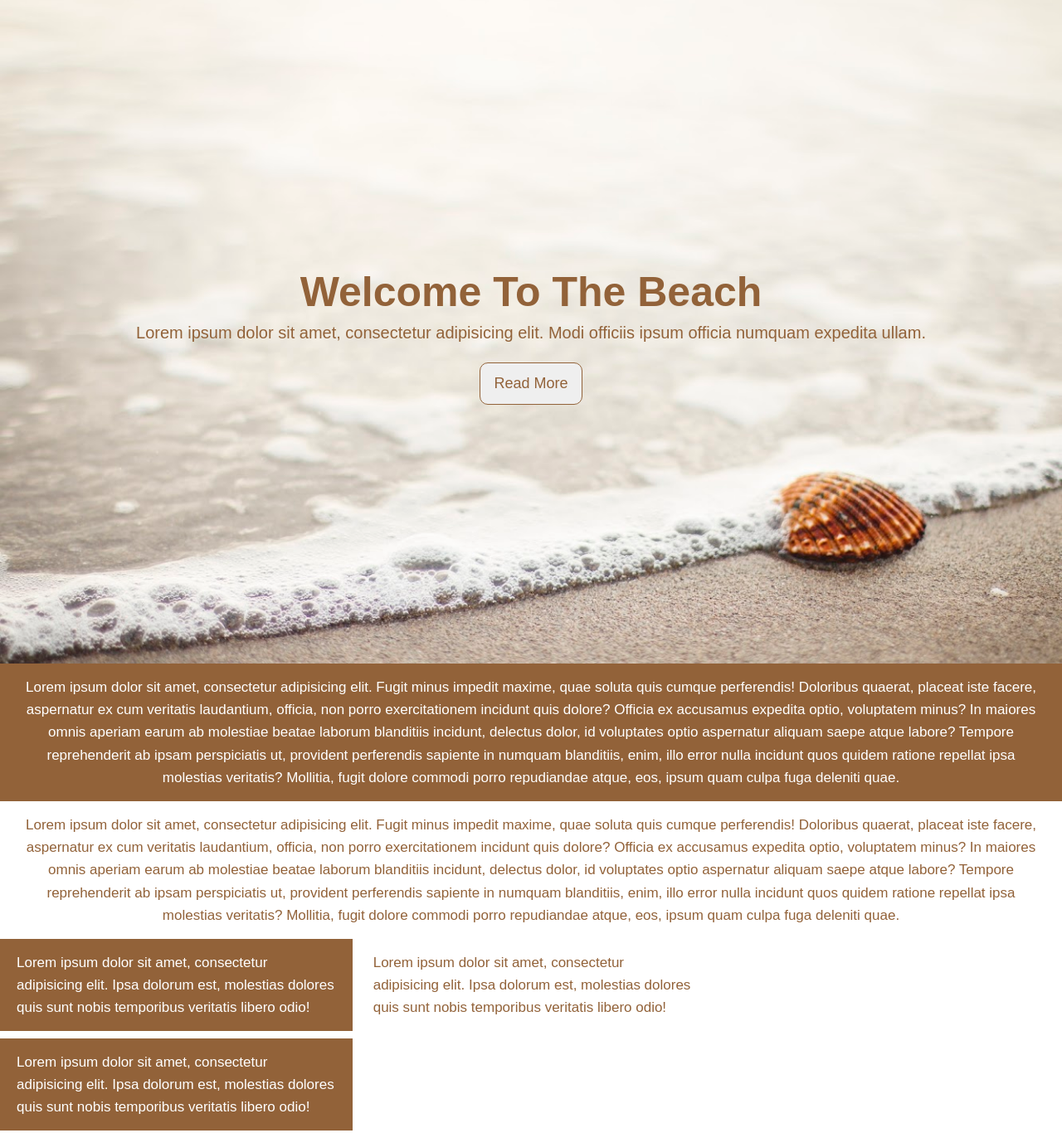
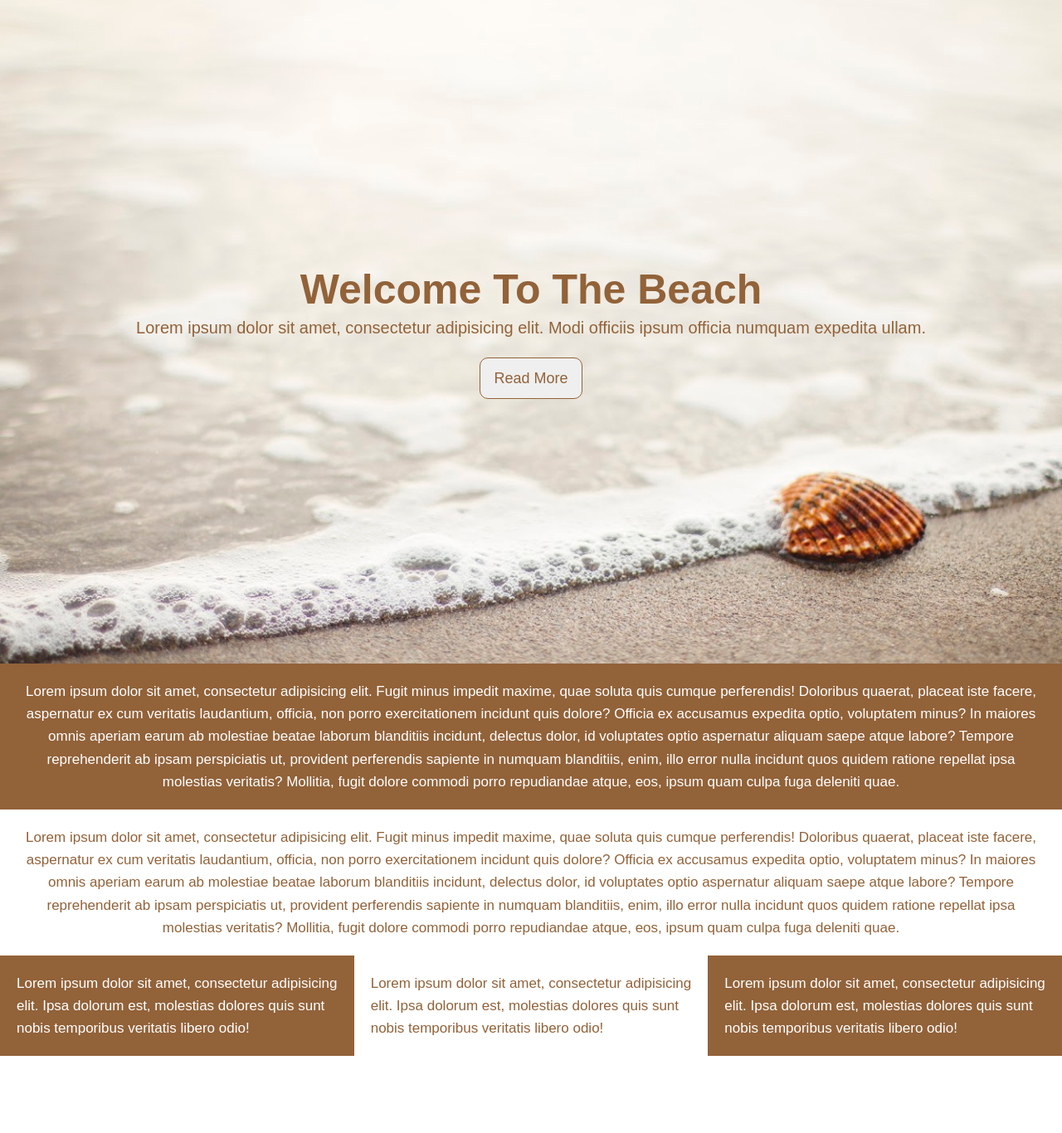
Before and after one commit to yukrasii/full_screen_landing, a plain HTML site: page index.html in a window 1280 px wide. Shown: the whole page at 83% size. After the commit the page ends 1273 px from the top, so only its background shows below. Drawn offline with Linux system fonts and the light colour scheme.

Commit message:
add flex display to style.css FLEX-Final

```diff
--- a/assets/css/style.css
+++ b/assets/css/style.css
@@ -13,20 +13,18 @@ header {
     background-position: center;
     background-size: cover;
     height: 100vh;
-    width: 100vw;
+    display: flex;
+    flex-direction: row;
+    justify-content: center;
+    align-items: center;
 
 }
 
 header h1 {
     font-size: 50px;
-    line-height: 1.3;
+    line-height: 1.2;
 
  }
-
-.header-text-wrapper {
-    padding-top: 40vh;
-
-}
 
 .header-text-wrapper>p  {
     font-size: 20px;
@@ -36,14 +34,13 @@ header h1 {
 .header-text-wrapper button {
     font-size: 18px;
     text-decoration: none;
-    color: #926239;
     border: #926239 1px solid;
     padding: 10px 16px;
     border-radius: 10px;
     margin-top: 20px;
 }
 
-button:hover, .main-section :first-child {
+button:hover, .main-section :first-child, .articles-wrapper :nth-child(odd) {
     background-color: #926239;
     color: #ffffff;
 
@@ -55,25 +52,13 @@ button:hover, .main-section :first-child {
     text-align: center;
 }
 
+.articles-wrapper {
+    display: flex;
+}
+
 .main-section :first-child,
  .main-section :nth-child(2),
   .articles-wrapper :nth-child(odd),
    .articles-wrapper :nth-child(2) {
-    padding: 15px 20px;
-
+    padding: 20px 20px;
 }
-
-.articles-wrapper :nth-child(odd) {
-    display: inline-block;
-    width: 33.2%;
-    background-color:#926239;
-    color:#ffffff;
-
-
-}
-
-.articles-wrapper :nth-child(2) {
-    display: inline-block;
-    width: 33.1%;
-
-}
```
Also changed, not shown: index.html (+0 -1 lines).
